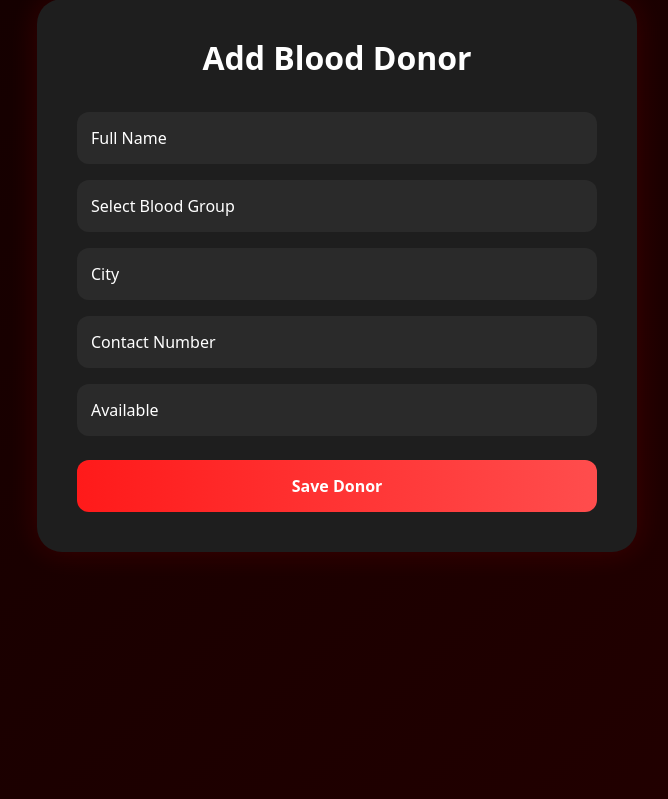
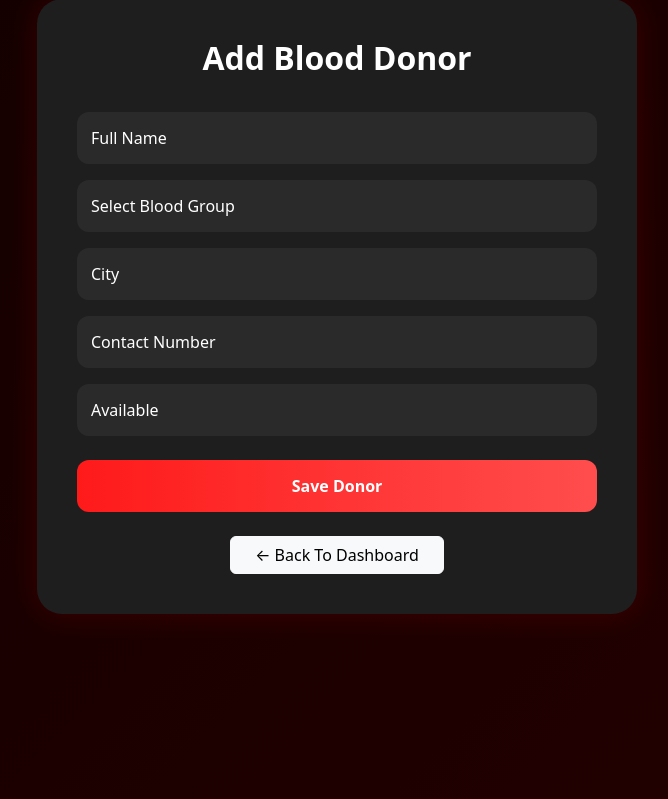
Before and after one commit to s66888/LifeLink-Network, a Flask app: page /add-donor in a window 1280 px wide. Shown: the part 51-850 px from the top of the page, without its empty margins (303-971 px from the left). Run offline with Flask 3, Linux system fonts and the light colour scheme; the visitor is signed in with stand-in values (Sample User, id 1).

Commit message:
Added navigation buttons

```diff
--- a/templates/donor_form.html
+++ b/templates/donor_form.html
@@ -209,6 +209,20 @@
 
             </button>
 
+        <div class="text-center mt-4">
+
+           <a
+        href="/dashboard"
+        class="btn btn-light px-4"
+         >
+
+        ← Back To Dashboard
+
+         </a>
+
+        </div>
+
+
         </form>
 
     </div>
```
